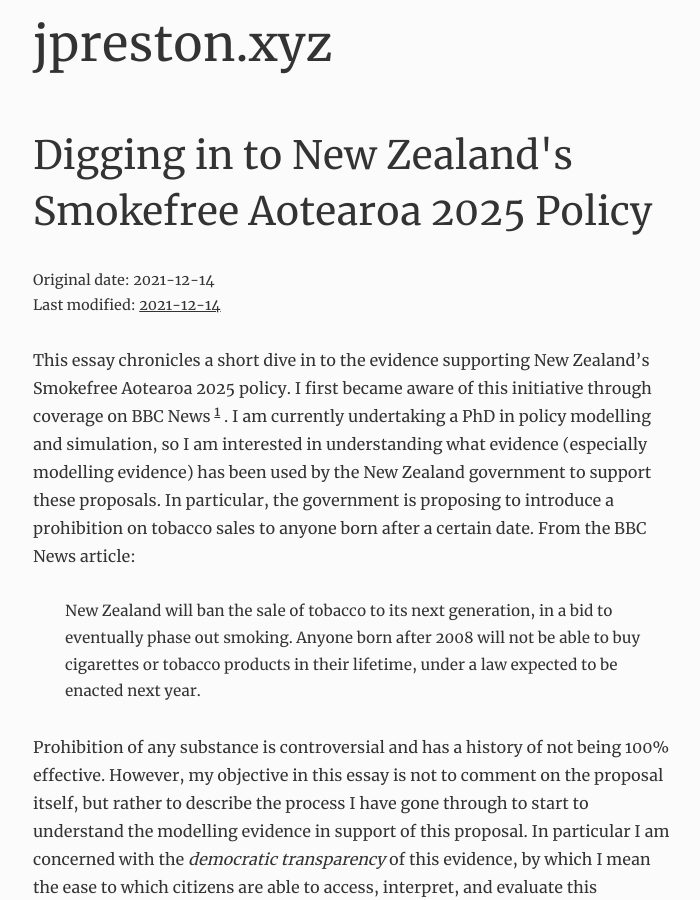
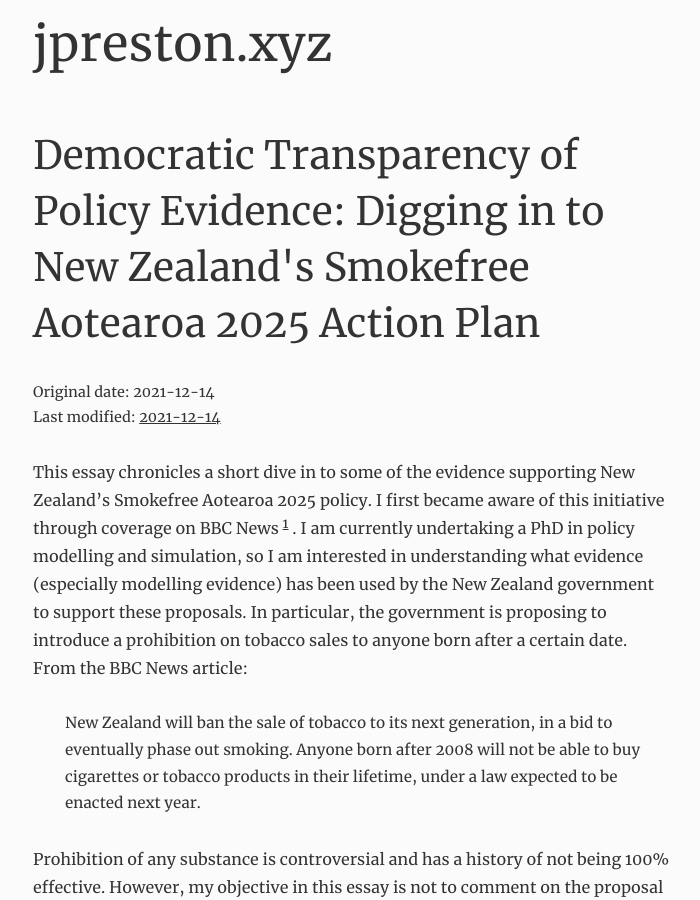
Before and after one commit to wcerfgba/jpreston.xyz, a Jekyll site: the page built from democratic-transparency-of-policy-evidence.md, in a window 1280 px wide and 900 px high. Shown: the whole window, without its empty margins (287-987 px from the left). Built offline with Jekyll 4.4.1, drawn with Linux system fonts in a browser that asks for light colours; some of the changed text lies outside the part shown.

Commit message:
Change title and add redirect for "Democratic Transparency of Policy Evidence"

```diff
--- a/digging-in-to-new-zealands-smokefree-aotearoa-2025-policy.md
+++ b/democratic-transparency-of-policy-evidence.md
@@ -1,11 +1,13 @@
 ---
 layout: page
-title: Digging in to New Zealand's Smokefree Aotearoa 2025 Policy
+title: "Democratic Transparency of Policy Evidence: Digging in to New Zealand's Smokefree Aotearoa 2025 Action Plan"
 date: '2021-12-14'
 last_modified_at: '2021-12-14'
+redirect_from:
+  - /digging-in-to-new-zealands-smokefree-aotearoa-2025-policy.html
 ---
 
-This [[essay]] chronicles a short dive in to the evidence supporting New Zealand's Smokefree Aotearoa 2025 [[policy]]. I first became aware of this initiative through coverage on BBC News [^1] . I am currently undertaking a PhD in policy modelling and simulation, so I am interested in understanding what evidence (especially modelling evidence) has been used by the New Zealand government to support these proposals. In particular, the government is proposing to introduce a prohibition on tobacco sales to anyone born after a certain date. From the BBC News article:
+This [[essay]] chronicles a short dive in to some of the evidence supporting New Zealand's Smokefree Aotearoa 2025 [[policy]]. I first became aware of this initiative through coverage on BBC News [^1] . I am currently undertaking a PhD in policy modelling and simulation, so I am interested in understanding what evidence (especially modelling evidence) has been used by the New Zealand government to support these proposals. In particular, the government is proposing to introduce a prohibition on tobacco sales to anyone born after a certain date. From the BBC News article:
 
 > New Zealand will ban the sale of tobacco to its next generation, in a bid to eventually phase out smoking. Anyone born after 2008 will not be able to buy cigarettes or tobacco products in their lifetime, under a law expected to be enacted next year.
 
```
